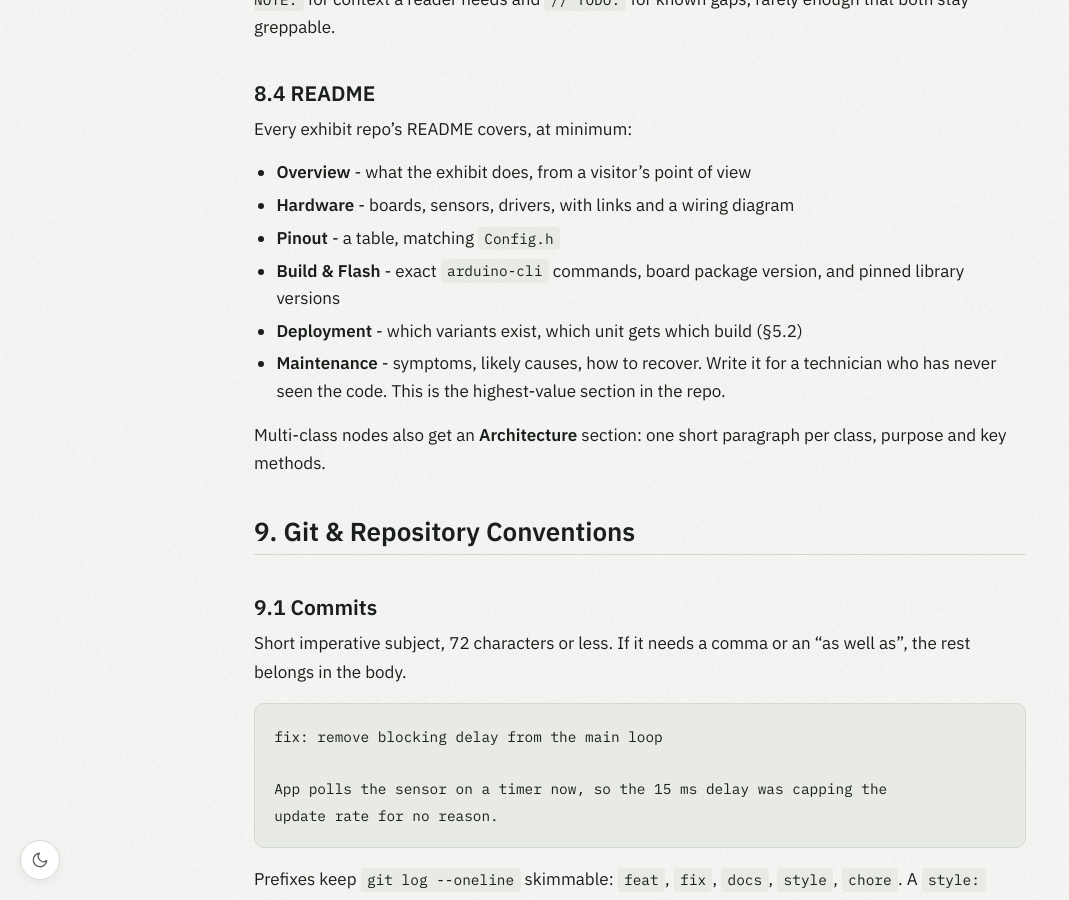
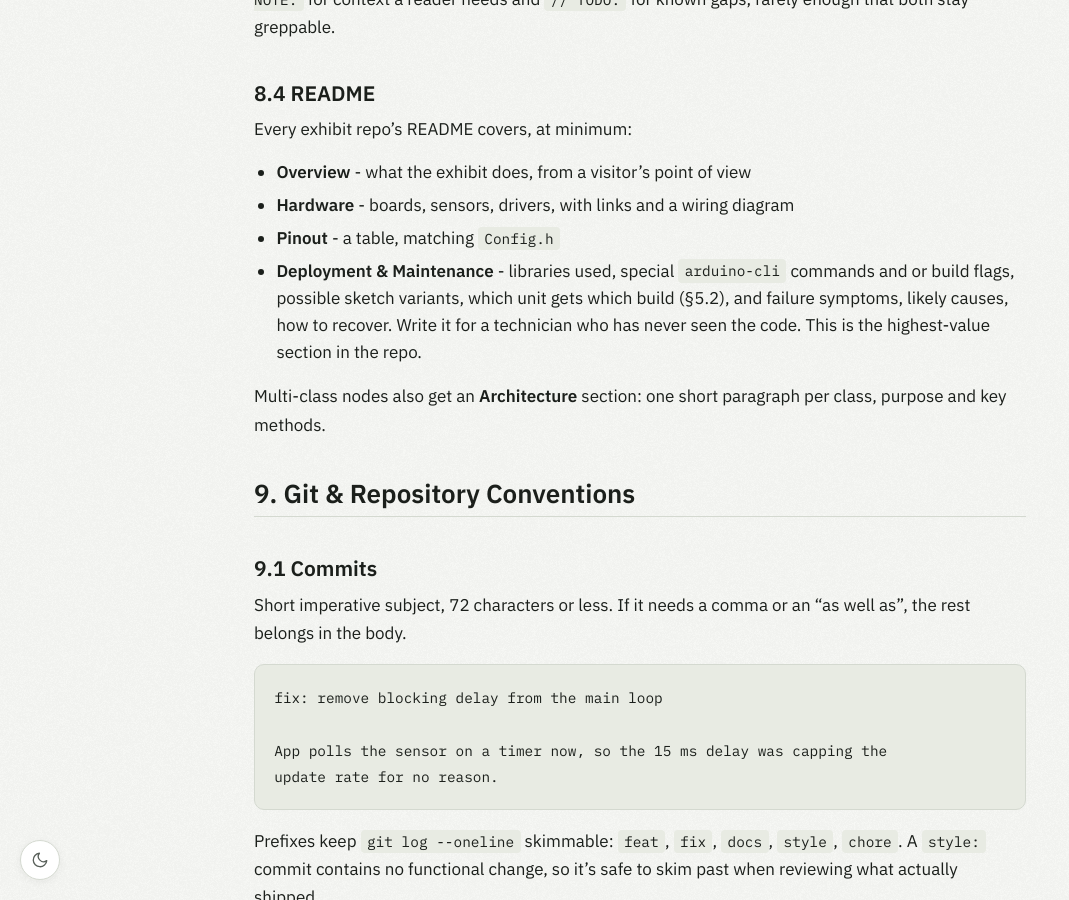
Before and after one commit to Thanksgiving-Point/thanksgiving-point.github.io, a Jekyll site: the page built from STYLEGUIDE.md, in a window 1280 px wide and 900 px high, scrolled down 8884 px. Shown: the whole window, without its empty margins (0-1069 px from the left). Built offline with Jekyll 4.4.1, drawn with Linux system fonts in a browser that asks for light colours; our own code applies the rules of GitHub Pages for plain Markdown files.

```diff
--- a/STYLEGUIDE.md
+++ b/STYLEGUIDE.md
@@ -360,12 +360,10 @@ Every exhibit repo's README covers, at minimum:
 - **Overview** - what the exhibit does, from a visitor's point of view
 - **Hardware** - boards, sensors, drivers, with links and a wiring diagram
 - **Pinout** - a table, matching `Config.h`
-- **Build & Flash** - exact `arduino-cli` commands, board package version, and
-  pinned library versions
-- **Deployment** - which variants exist, which unit gets which build (§5.2)
-- **Maintenance** - symptoms, likely causes, how to recover. Write it for a
-  technician who has never seen the code. This is the highest-value section in
-  the repo.
+- **Deployment & Maintenance** - libraries used, special `arduino-cli` commands and or build flags,
+  possible sketch variants, which unit gets which build (§5.2), and failure symptoms, likely causes,
+  how to recover. Write it for a technician who has never seen the code. This is the highest-value
+  section in the repo.
 
 Multi-class nodes also get an **Architecture** section: one short paragraph per
 class, purpose and key methods.
```
